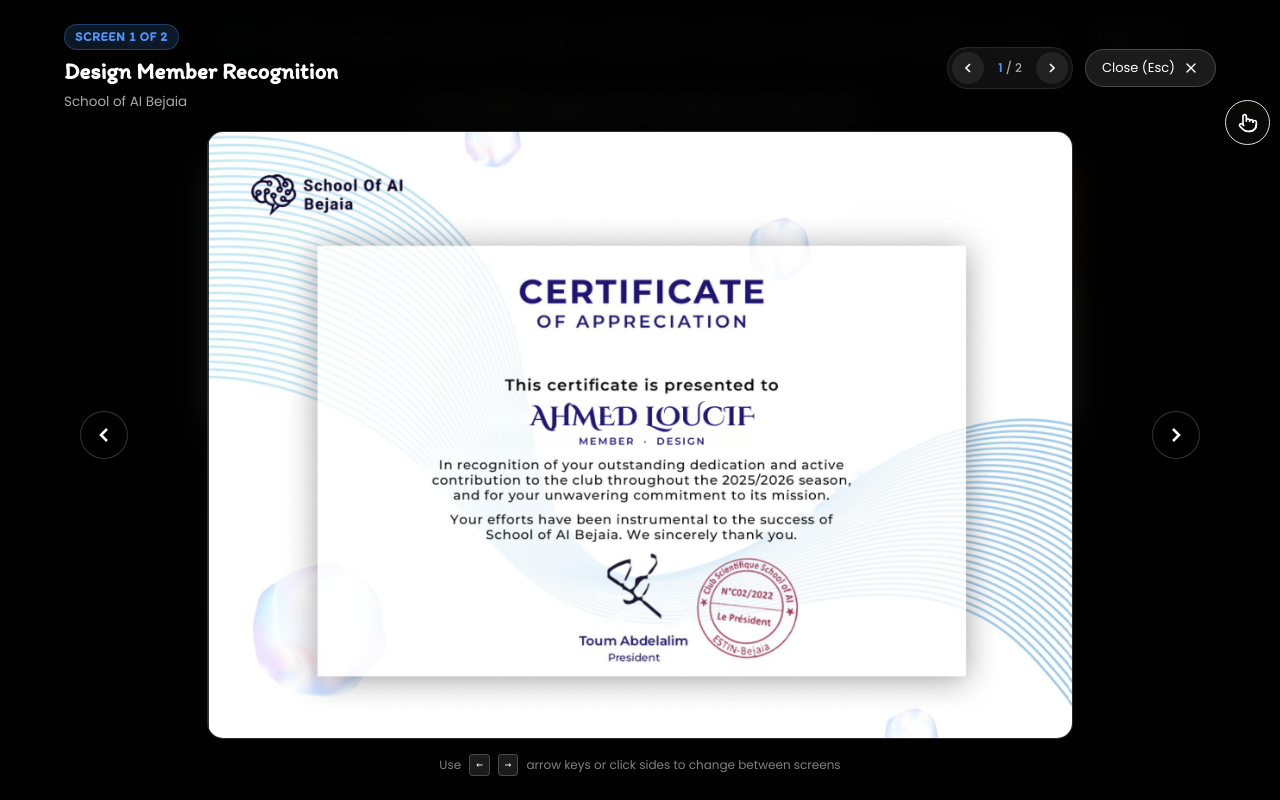
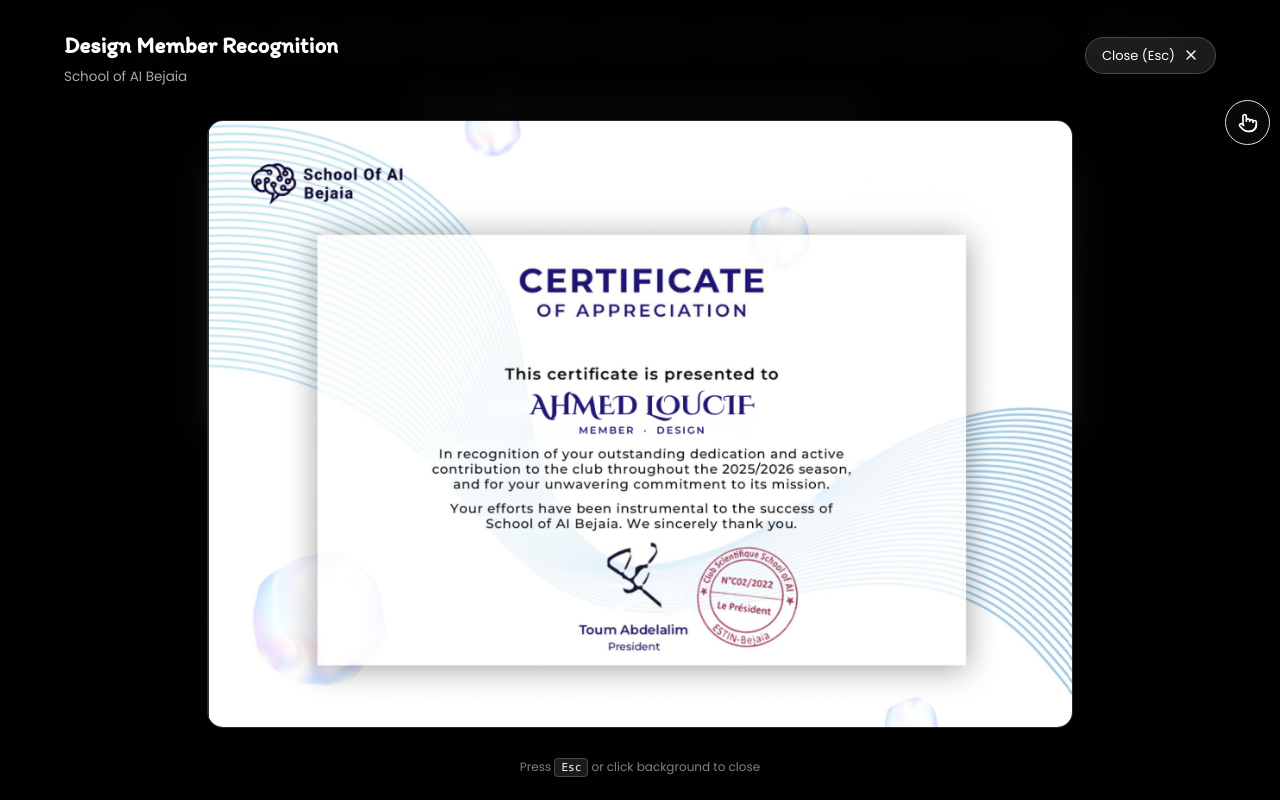
Before and after one commit to lo-ucif/lo__ucif-portfolio, a React (Vite) app: page / in a window 1280 px wide. Both pictures are taken after a click on the element 414 px from the left and 10185 px from the top of the page. Shown: the part 9785-10585 px from the top of the page. Built offline with nearby package versions, Linux system fonts and the light colour scheme; a web font is replaced by a local one.

Commit message:
feat: add ImageLightboxModal component and Certificates feature module

```diff
--- a/src/features/case-studies/components/ImageLightboxModal.tsx
+++ b/src/features/case-studies/components/ImageLightboxModal.tsx
@@ -23,6 +23,7 @@ export type ImageLightboxModalProps = {
   imageAlt?: string;
   title?: string;
   subtitle?: string;
+  hidePagination?: boolean;
 };
 
 export function ImageLightboxModal({
@@ -35,6 +36,7 @@ export function ImageLightboxModal({
   imageAlt,
   title,
   subtitle,
+  hidePagination = false,
 }: ImageLightboxModalProps) {
   // Consolidate single or multiple items into a unified list
   const allItems: LightboxItem[] = useMemo(() => {
@@ -62,11 +64,12 @@ export function ImageLightboxModal({
   }, [isOpen, initialIndex]);
 
   const hasMultiple = allItems.length > 1;
+  const showNavigation = hasMultiple && !hidePagination;
   const currentItem = allItems[activeIndex] || allItems[0];
 
   const handlePrev = (e?: React.MouseEvent) => {
     e?.stopPropagation();
-    if (!hasMultiple) return;
+    if (!showNavigation) return;
     const nextIdx = activeIndex > 0 ? activeIndex - 1 : allItems.length - 1;
     setActiveIndex(nextIdx);
     onIndexChange?.(nextIdx);
@@ -74,7 +77,7 @@ export function ImageLightboxModal({
 
   const handleNext = (e?: React.MouseEvent) => {
     e?.stopPropagation();
-    if (!hasMultiple) return;
+    if (!showNavigation) return;
     const nextIdx = activeIndex < allItems.length - 1 ? activeIndex + 1 : 0;
     setActiveIndex(nextIdx);
     onIndexChange?.(nextIdx);
@@ -86,15 +89,15 @@ export function ImageLightboxModal({
     const handleKeyDown = (e: KeyboardEvent) => {
       if (e.key === "Escape") {
         onClose();
-      } else if (e.key === "ArrowLeft") {
+      } else if (showNavigation && e.key === "ArrowLeft") {
         handlePrev();
-      } else if (e.key === "ArrowRight") {
+      } else if (showNavigation && e.key === "ArrowRight") {
         handleNext();
       }
     };
     window.addEventListener("keydown", handleKeyDown);
     return () => window.removeEventListener("keydown", handleKeyDown);
-  }, [isOpen, hasMultiple, activeIndex]);
+  }, [isOpen, showNavigation, activeIndex]);
 
   if (!isOpen || allItems.length === 0) return null;
 
@@ -117,7 +120,7 @@ export function ImageLightboxModal({
             {/* Title & Info */}
             <div className="flex flex-col text-left gap-1 max-w-xl">
               <div className="flex flex-wrap items-center gap-2">
-                {hasMultiple && (
+                {showNavigation && (
                   <span className="font-['Itim'] text-[12px] sm:text-[13px] text-[#5197ff] uppercase tracking-wider font-semibold bg-[#5197ff]/15 border border-[#5197ff]/30 rounded-full px-2.5 py-0.5">
                     Screen {currentItem.number || activeIndex + 1} of {allItems.length}
                   </span>
@@ -149,7 +152,7 @@ export function ImageLightboxModal({
 
             {/* Actions: Top Nav Buttons + Close */}
             <div className="flex items-center gap-3">
-              {hasMultiple && (
+              {showNavigation && (
                 <div className="flex items-center gap-1.5 bg-white/[0.06] border border-white/10 rounded-full p-1">
                   <button
                     type="button"
@@ -202,7 +205,7 @@ export function ImageLightboxModal({
           {/* Center Viewing Stage */}
           <div className="relative flex flex-1 w-full max-w-6xl items-center justify-center py-2 overflow-hidden">
             {/* Floating Previous Arrow Button (Left) */}
-            {hasMultiple && (
+            {showNavigation && (
               <button
                 type="button"
                 onClick={handlePrev}
@@ -235,7 +238,7 @@ export function ImageLightboxModal({
             </div>
 
             {/* Floating Next Arrow Button (Right) */}
-            {hasMultiple && (
+            {showNavigation && (
               <button
                 type="button"
                 onClick={handleNext}
@@ -254,7 +257,7 @@ export function ImageLightboxModal({
             className="flex items-center justify-center w-full pt-2 text-white/50 text-[12px] font-['Poppins'] z-40"
             onClick={(e) => e.stopPropagation()}
           >
-            {hasMultiple ? (
+            {showNavigation ? (
               <span className="flex items-center gap-2">
                 <span>Use</span>
                 <kbd className="px-1.5 py-0.5 rounded bg-white/10 border border-white/20 text-white font-mono text-[11px]">
--- a/src/features/certificates/Certificates.tsx
+++ b/src/features/certificates/Certificates.tsx
@@ -1,20 +1,10 @@
 import { useState } from "react";
 import { easeOut, motion } from "framer-motion";
 import { certificateItems } from "../../constants/data";
-import {
-  ImageLightboxModal,
-  type LightboxItem,
-} from "../case-studies/components/ImageLightboxModal";
+import { ImageLightboxModal } from "../case-studies/components/ImageLightboxModal";
 
 export default function Certificates() {
-  const [lightboxIndex, setLightboxIndex] = useState<number | null>(null);
-
-  const lightboxItems: LightboxItem[] = certificateItems.map((item) => ({
-    imageUrl: item.image,
-    imageAlt: item.alt,
-    title: item.title,
-    subtitle: item.label,
-  }));
+  const [selectedCert, setSelectedCert] = useState<(typeof certificateItems)[0] | null>(null);
 
   return (
     <section
@@ -52,7 +42,7 @@ export default function Certificates() {
               ease: easeOut,
               delay: index * 0.1,
             }}
-            onClick={() => setLightboxIndex(index)}
+            onClick={() => setSelectedCert(certificate)}
           >
             <div className="relative w-full h-65 overflow-hidden">
               <img
@@ -98,13 +88,15 @@ export default function Certificates() {
         ))}
       </div>
 
-      {lightboxIndex !== null && (
+      {selectedCert && (
         <ImageLightboxModal
-          isOpen={lightboxIndex !== null}
-          onClose={() => setLightboxIndex(null)}
-          items={lightboxItems}
-          initialIndex={lightboxIndex}
-          onIndexChange={(idx) => setLightboxIndex(idx)}
+          isOpen={selectedCert !== null}
+          onClose={() => setSelectedCert(null)}
+          imageUrl={selectedCert.image}
+          imageAlt={selectedCert.alt}
+          title={selectedCert.title}
+          subtitle={selectedCert.label}
+          hidePagination={true}
         />
       )}
     </section>
```
